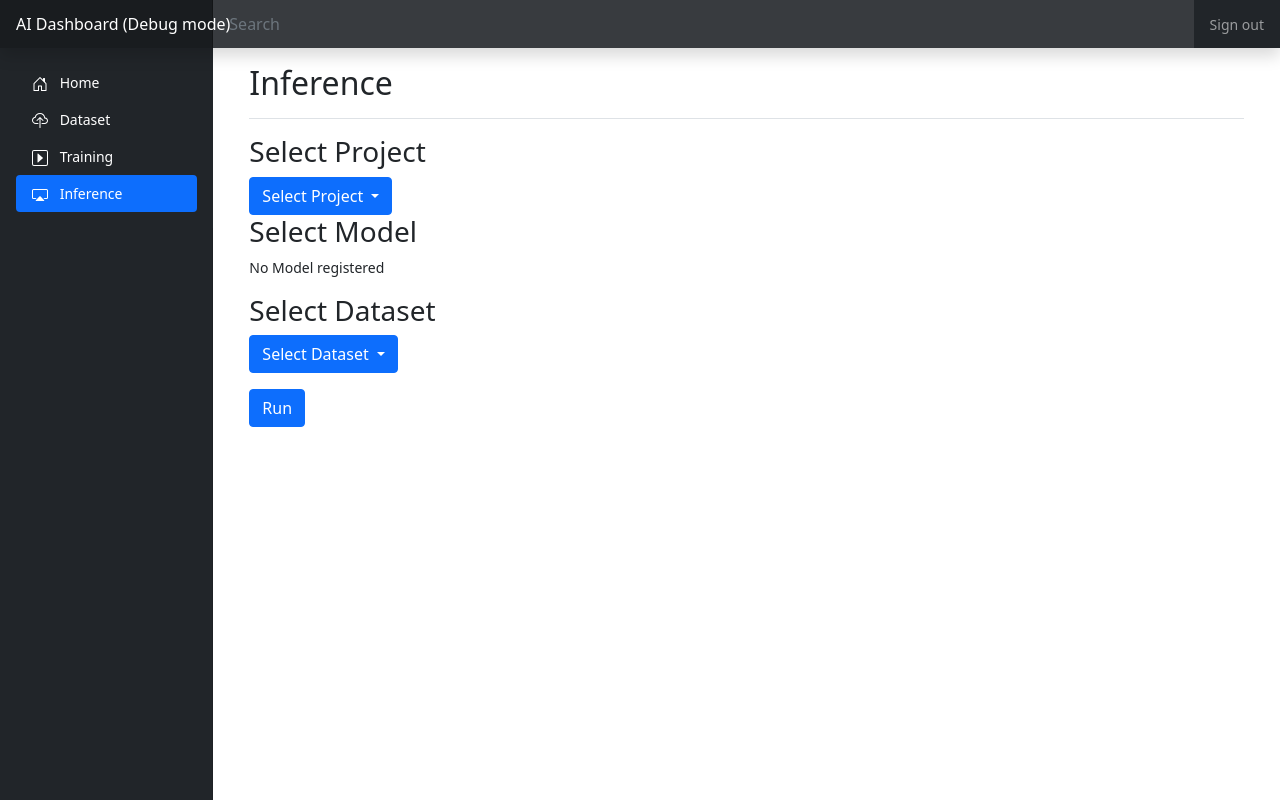
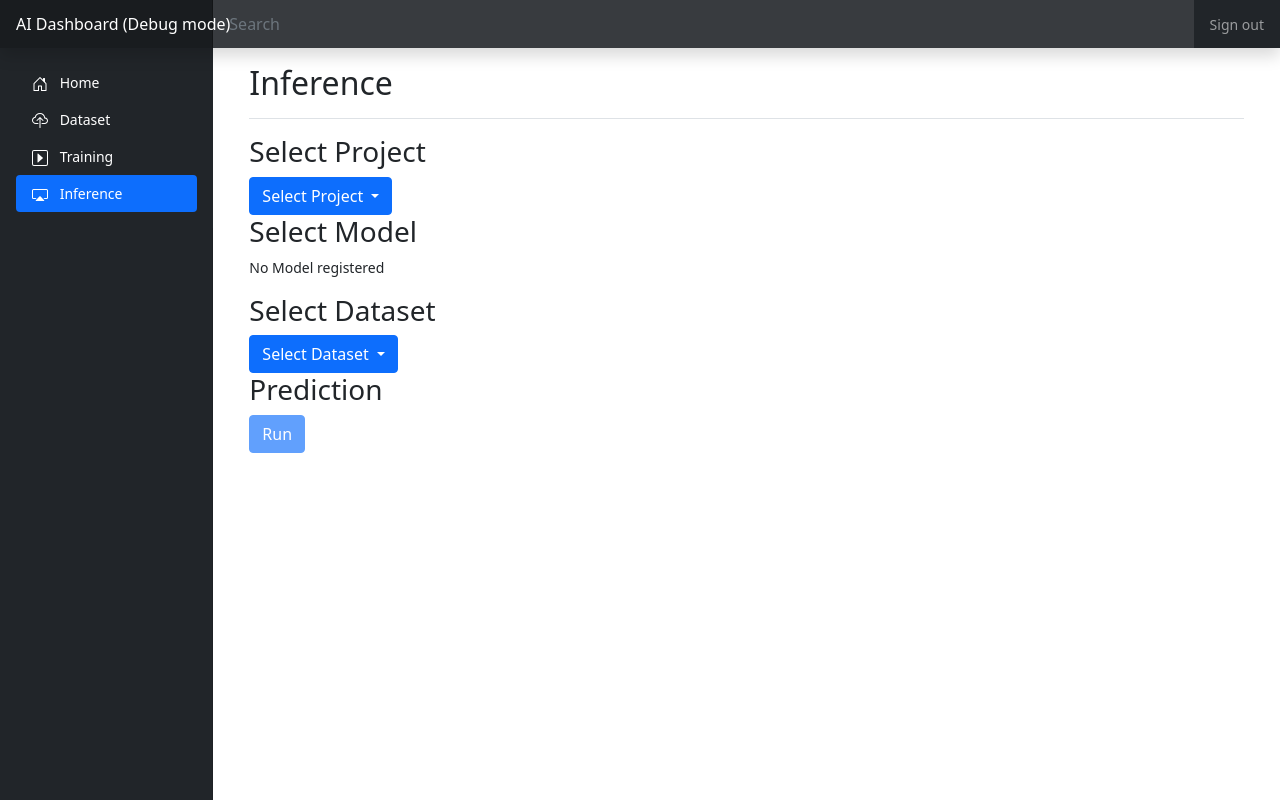
Before and after one commit to ryoma-jp/AI_Dashboard, a Django app: page /inference/ in a window 1280 px wide. Run offline with Django 3.2, Linux system fonts and the light colour scheme; tables that the repository leaves empty hold one stand-in row (values such as "Sample post"); parts of the project's set-up code (start-up, migrations or seed data) failed here and were passed over; some libraries are stand-ins or nearby versions.

Commit message:
add disabled status to inference run button

```diff
--- a/django_project/templates/inference.html
+++ b/django_project/templates/inference.html
@@ -121,9 +121,14 @@
           </div>
         </form>
 
+        <h1 class="h3">Prediction</h1>
         <form method="post">
         {% csrf_token %}
-          <button type="submit" class="btn btn-primary my-3" id="inference_run" name="inference_run" value="inference_run">Run</button>
+          {% if model_dropdown_selected and model_dropdown_selected.status|stringformat:'s' == 'DONE' and dataset_dropdown_selected %}
+            <button type="submit" class="btn btn-primary" id="inference_run" name="inference_run" value="inference_run">Run</button>
+          {% else %}
+            <button type="submit" class="btn btn-primary" id="inference_run" name="inference_run" value="inference_run" disabled>Run</button>
+          {% endif %}
         </form>
       {% else %}
         <p>No Projects</p>
```
